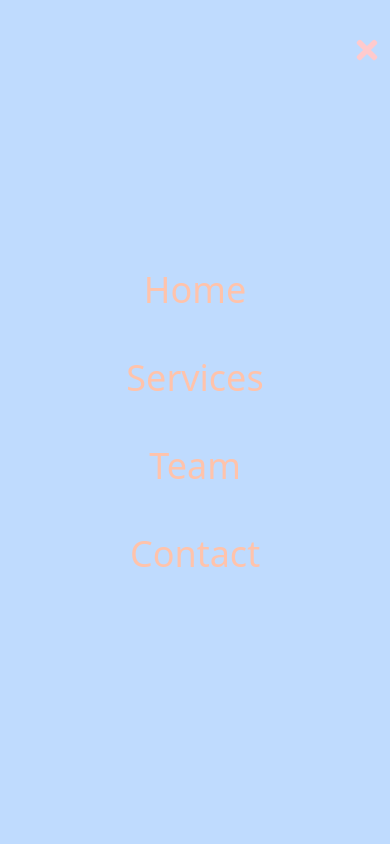
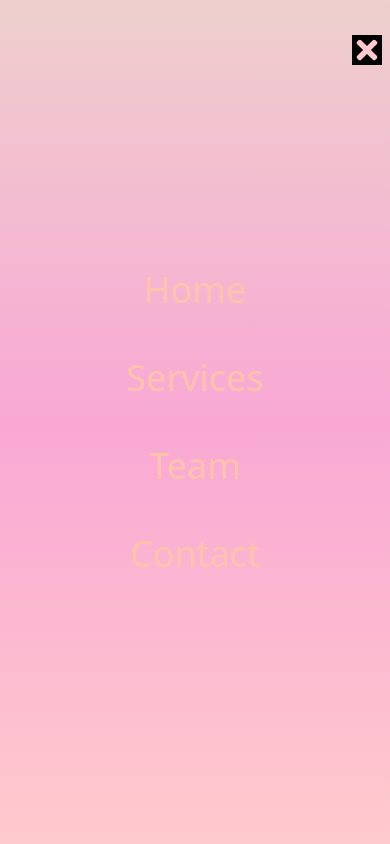
Before and after one commit to wajahatabbas27/Trizent, a Next.js app: page / in a window 390 px wide. Both pictures are taken after a click on the element 367 px from the left and 50 px from the top of the page. Shown: the top 844 px of the page. Built offline with nearby package versions, Linux system fonts and the light colour scheme; grey boxes are pictures that could not be loaded.

Commit message:
done and dusted with bg of nav on small screen

```diff
--- a/components/Footer.js
+++ b/components/Footer.js
@@ -7,7 +7,7 @@ const Footer = () => {
   const router = useRouter();
 
   return (
-    <main className='flex w-full h-[110px] flex-col md:flex-row  justify-center items-center cursor-pointer bg-black md:px-60 py-10'>
+    <main className='flex w-full h-[110px] flex-col md:flex-row  justify-center items-center cursor-pointer bg-black md:px-60 py-20 md:py-10 '>
       <ul className='flex flex-col space-x-0 space-y-4 md:space-y-0 md:flex-row  md:space-x-20 text-lg font-base items-center justify-center text-[#FFCACD]'>
         <li
           className=' hover:font-bold hover:underline'
--- a/components/Navbar.js
+++ b/components/Navbar.js
@@ -80,7 +80,11 @@ const Navbar = () => {
 
       {/* responsive bars icon button for smaller screens like mobile */}
       <div onClick={handleclick} className='lg:hidden z-10'>
-        {!nav ? <FaBars size={30} /> : <FaTimes size={30} />}
+        {!nav ? (
+          <FaBars size={30} />
+        ) : (
+          <FaTimes size={30} className='bg-black' />
+        )}
       </div>
 
       {/* mobile menu */}
@@ -89,7 +93,7 @@ const Navbar = () => {
         className={
           !nav
             ? "hidden"
-            : "absolute bg-blue-200 text-[#FFC3AB] top-0 left-0 w-full h-screen flex flex-col justify-center items-center cursor-pointer hover:text-[#FFC3AB]"
+            : "absolute bg-gradient-to-b from-[#EECFCD] via-pink-300 to-[#FFCACD] text-black top-0 left-0 w-full h-screen flex flex-col justify-center items-center cursor-pointer hover:text-[#FFC3AB]"
         }
       >
         <li className='py-6 text-4xl'>
```
Also changed, not shown: 1 other file (tests, documents, lock files or other folders).
